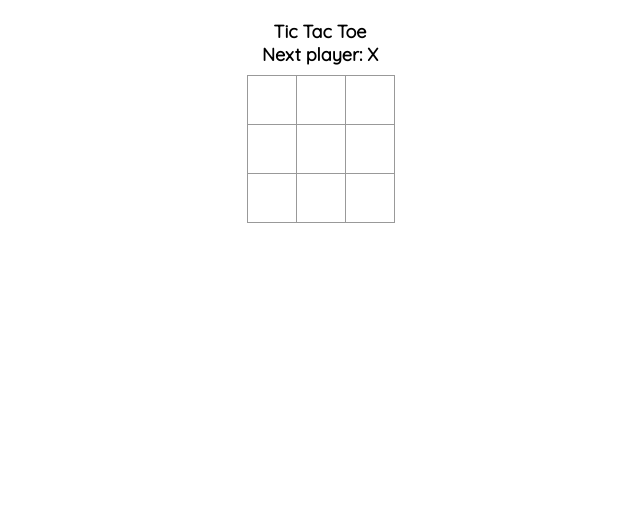
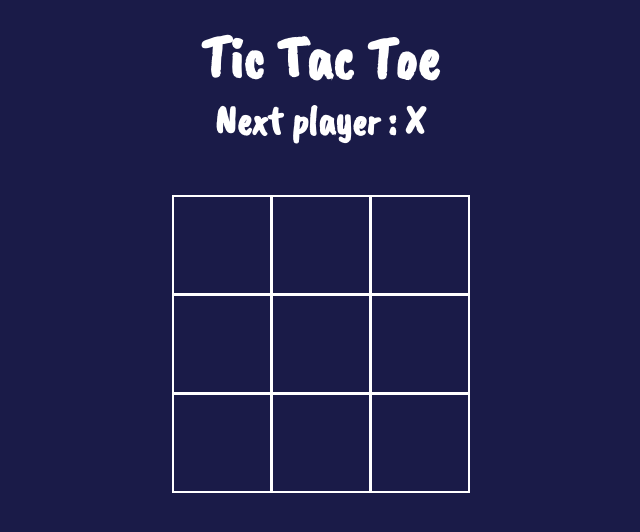
Before and after one commit to TeresaHsieh/Tic-Tac-Toe, a React (Create React App) app: page / in a window 1280 px wide. Shown: the top 532 px of the page, without its empty margins (320-960 px from the left). Built offline with nearby package versions, Linux system fonts and the light colour scheme.

Commit message:
Complete Mask Design

```diff
--- a/src/App.css
+++ b/src/App.css
@@ -1,10 +1,13 @@
 @import url("https://fonts.googleapis.com/css?family=Fredoka+One&display=swap");
 @import url("https://fonts.googleapis.com/css?family=Quicksand&display=swap");
+@import url("https://fonts.googleapis.com/css?family=Caveat+Brush&display=swap");
+
 body {
-  font-family: "Quicksand", sans-serif;
+  font-family: "Caveat Brush", sans-serif;
   font-size: 18px;
   font-weight: bold;
   margin: 20px;
+  background-color: rgb(26, 27, 72);
 }
 
 .board-row:after {
@@ -14,23 +17,25 @@ body {
 }
 
 .status {
-  margin-bottom: 10px;
+  margin-bottom: 50px;
   text-align: center;
+  font-size: 40px;
+  color: white;
 }
 
 .square {
-  background: #fff;
-  border: 1px solid #999;
+  background: rgb(26, 27, 72);
+  border: 2.5px solid white;
   float: left;
-  font-size: 30px;
+  font-size: 50px;
   font-weight: bold;
   line-height: 34px;
-  height: 50px;
+  height: 100px;
   margin-right: -1px;
   margin-top: -1px;
   padding: 0;
   text-align: center;
-  width: 50px;
+  width: 100px;
   cursor: pointer;
 }
 
@@ -48,52 +53,67 @@ body {
 }
 
 #O {
-  font-family: "Fredoka One", sans-serif;
+  font-family: "Caveat Brush", sans-serif;
   background: -webkit-linear-gradient(#f8c7a4, #ee7a79);
   -webkit-background-clip: text;
   -webkit-text-fill-color: transparent;
 }
 
 #X {
-  font-family: "Fredoka One", sans-serif;
-  background: -webkit-linear-gradient(#a4d5e9, #a39ddd);
+  font-family: "Caveat Brush", sans-serif;
+  background: -webkit-linear-gradient(rgb(126, 223, 238), #a39ddd);
   -webkit-background-clip: text;
   -webkit-text-fill-color: transparent;
+  /* color: rgb(106, 204, 218); */
 }
 
 .restart {
-  background: -webkit-linear-gradient(#a4d5e9, #a39ddd);
+  background: -webkit-linear-gradient(rgb(126, 223, 238), #a39ddd);
   border-radius: 30px;
   padding: 10px 15px;
-  font-family: "Quicksand", sans-serif;
+  font-family: "Caveat Brush", sans-serif;
   cursor: pointer;
   position: absolute;
   font-weight: bold;
   top: 50%;
-  left: 50%;
+  left: 25%;
+  font-size: 30px;
+  margin-top: 30px;
+  color: white;
+  letter-spacing: 3px;
 }
 
 .title {
   margin: auto;
   text-align: center;
+  font-size: 60px;
+  color: white;
 }
 
 .game-board {
   margin: auto;
+  position: relative;
 }
 
 .mask {
   background: rgb(248, 199, 164);
   background: linear-gradient(
     312deg,
-    rgba(248, 199, 164, 0.17550770308123254) 0%,
-    rgba(238, 122, 121, 0.17550770308123254) 100%
+    rgba(248, 199, 164, 0.9) 0%,
+    rgba(238, 123, 121, 0.9) 100%
   );
-  position: fixed;
+  position: absolute;
   width: 500px;
   height: 300px;
   border-radius: 30px;
   padding: 20px;
-  /* margin-top: calc(50vh - 300px / 2);
-  margin-left: calc(50vw - 500px / 2); */
+  top: 80px;
+  left: -120px;
 }
+
+.result {
+  margin: auto;
+  text-align: center;
+  font-size: 100px;
+  color: white;
+}
--- a/src/component/Board.js
+++ b/src/component/Board.js
@@ -100,11 +100,11 @@ const Board = () => {
   const winner = calculateWinner(squares);
   let status;
   if (winner) {
-    status = "Winner: " + winner;
+    status = "Winner : " + winner;
   } else if (isBoardFull(squares)) {
     status = "Tie ";
   } else {
-    status = "Next player: " + (xIsNext ? "X" : "O");
+    status = "Next player :  " + (xIsNext ? "X" : "O");
   }
   useEffect(() => {
     if (winner) {
@@ -119,7 +119,7 @@ const Board = () => {
       <div>
         {mask ? (
           <div className="mask">
-            {status}
+            <div className="result"> {status}</div>
             <button
               className="restart"
               onClick={() => {
@@ -133,7 +133,7 @@ const Board = () => {
           </div>
         ) : null}{" "}
       </div>
-      <div className="status">{status}</div>
+      <div className="status">{mask ? null : status}</div>
       <div className="board-row">
         {renderSquare(0)}
         {renderSquare(1)}
```
